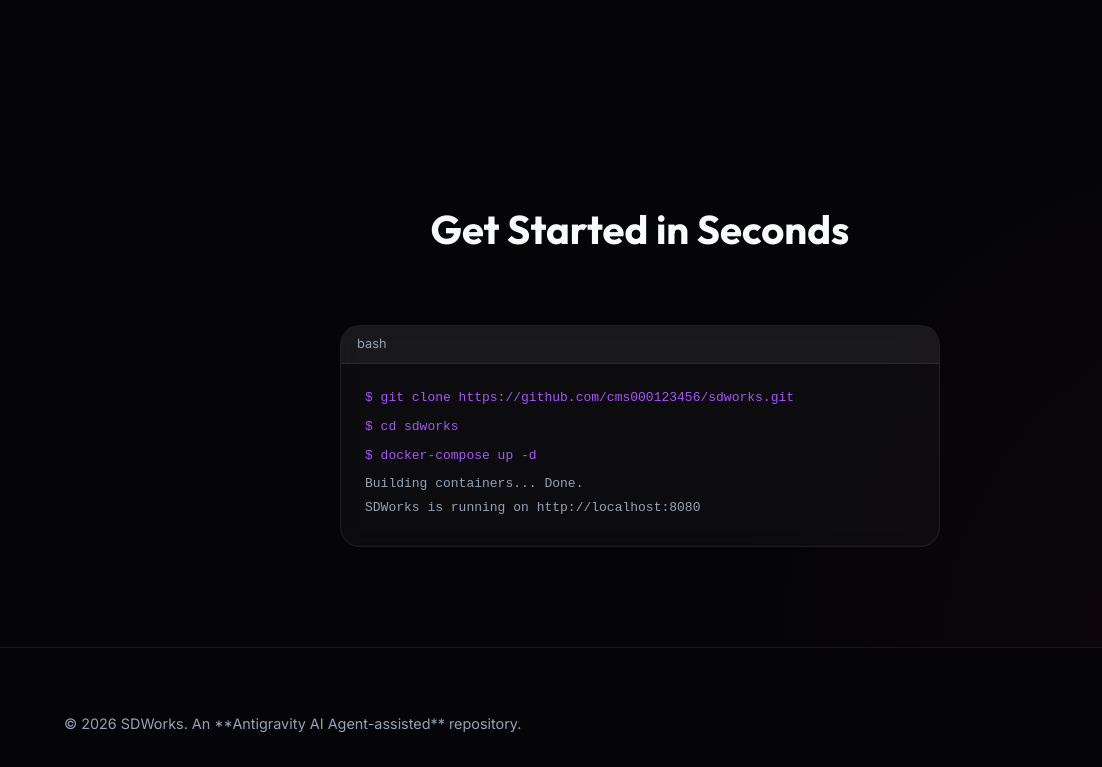
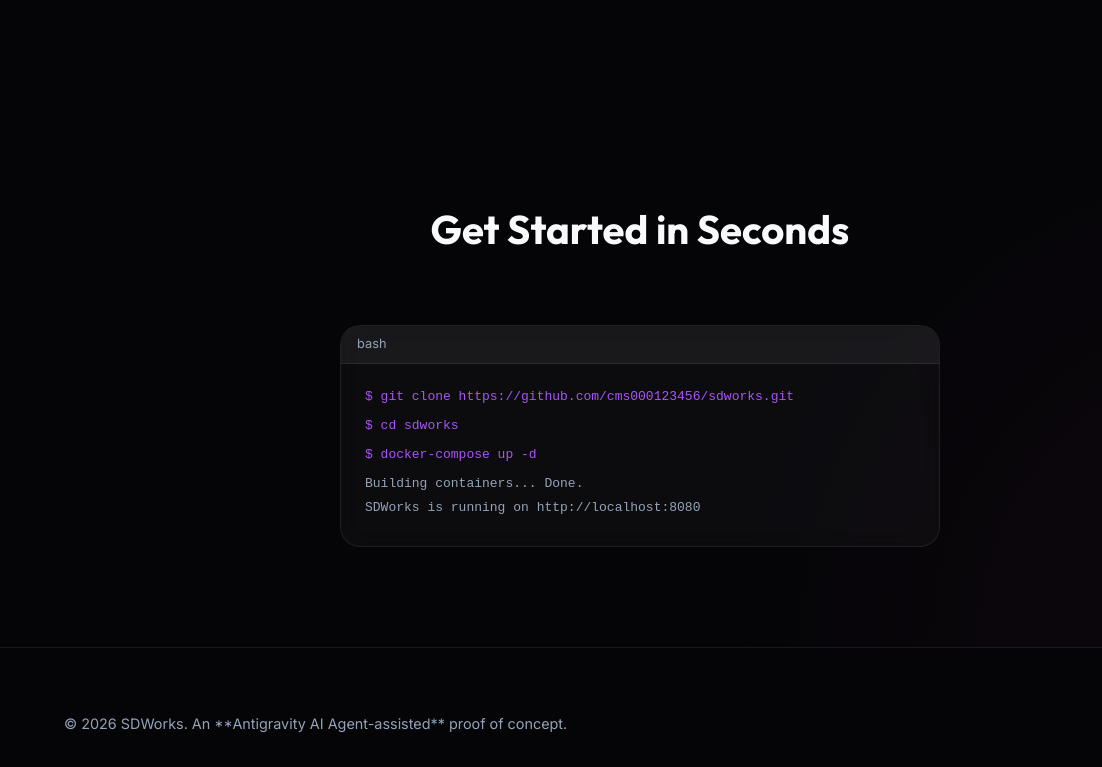
Before and after one commit to cms000123456/sdworks, a plain HTML site: page info/index.html in a window 1280 px wide. Shown: the part 2776-3543 px from the top of the page, 0-1102 px from the left. Drawn offline with Linux system fonts and the light colour scheme.

Commit message:
Docs: Refine AI attribution as a proof of concept

```diff
--- a/info/index.html
+++ b/info/index.html
@@ -132,7 +132,7 @@
 
     <footer>
         <div class="footer-content">
-            <p>&copy; 2026 SDWorks. An **Antigravity AI Agent-assisted** repository.</p>
+            <p>&copy; 2026 SDWorks. An **Antigravity AI Agent-assisted** proof of concept.</p>
             <div class="footer-links">
                 <a href="#"><i class="fab fa-twitter"></i></a>
                 <a href="#"><i class="fab fa-discord"></i></a>
```
Also changed, not shown: 1 other file.
